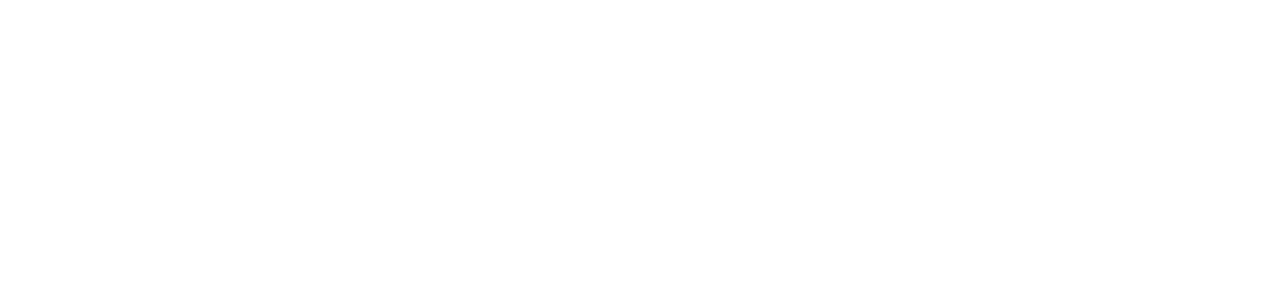
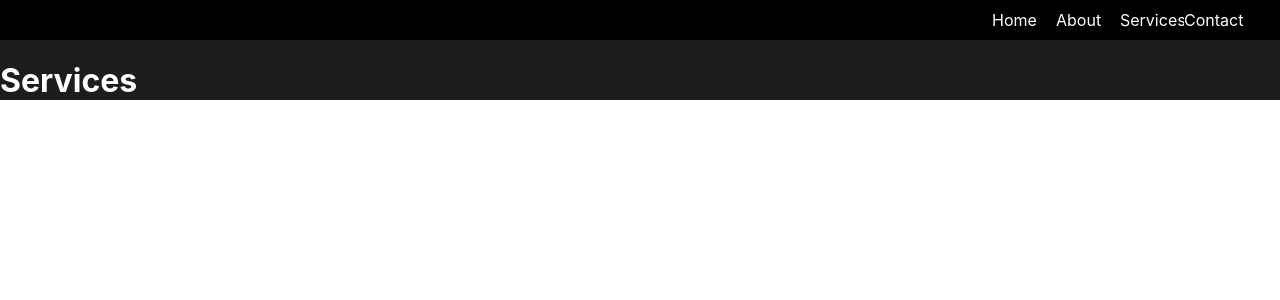
Before and after one commit to LowGcifer/Web-Dev-Site, a React (Create React App) app in the folder client/: page /services in a window 1280 px wide. Shown: the top 300 px of the page. Built offline with nearby package versions, Linux system fonts and the light colour scheme.

Commit message:
began work on services page

```diff
--- a/client/src/App.js
+++ b/client/src/App.js
@@ -14,8 +14,8 @@ function App() {
     <Router basename="/">
       <div>
         <Routes>
-          <Route exact path="/" element=<Home /> />
-          <Route exact path="/services" element=<Services /> />
+          <Route exact path="/" element={<Home />} />
+          <Route exact path="/services" element={<Services />} />
         </Routes>
       </div>
     </Router>
--- a/client/src/components/Navbar/index.js
+++ b/client/src/components/Navbar/index.js
@@ -5,10 +5,26 @@ import $ from "jquery";
 function Navbar() {
   return (
     <nav className="navbar">
-      <li id="home-nav">Home</li>
-      <li id="about-nav">About</li>
-      <li id="services-nav">Services</li>
-      <li id="contact-nav">Contact</li>
+      <li id="home-nav">
+        <a className="navlink" href="/">
+          Home
+        </a>
+      </li>
+      <li id="about-nav">
+        <a className="navlink" href="/about">
+          About
+        </a>
+      </li>
+      <li id="services-nav">
+        <a className="navlink" href="/services">
+          Services
+        </a>
+      </li>
+      <li id="contact-nav">
+        <a className="navlink" href="/contact">
+          Contact
+        </a>
+      </li>
     </nav>
   );
 }
--- a/client/src/components/Navbar/navbar.css
+++ b/client/src/components/Navbar/navbar.css
@@ -51,3 +51,7 @@
   top: 25%;
   background-color: black;
 }
+
+.navlink {
+  text-decoration: none;
+}
--- a/client/src/pages/services/index.js
+++ b/client/src/pages/services/index.js
@@ -1,7 +1,16 @@
+import Navbar from "../../components/Navbar";
+import "./style.css";
+
 function Services() {
   return (
-    <div>
-      <h1>Test!</h1>
+    <div className="default-color">
+      <Navbar></Navbar>
+      <div>
+        <div className="services-header">
+          <div id="services-header-image"></div>
+          <h1>Services</h1>
+        </div>
+      </div>
     </div>
   );
 }
--- /dev/null
+++ b/client/src/pages/services/style.css
@@ -0,0 +1,4 @@
+.default-color {
+  background-color: #1d1d1d;
+  color: white;
+}
```
